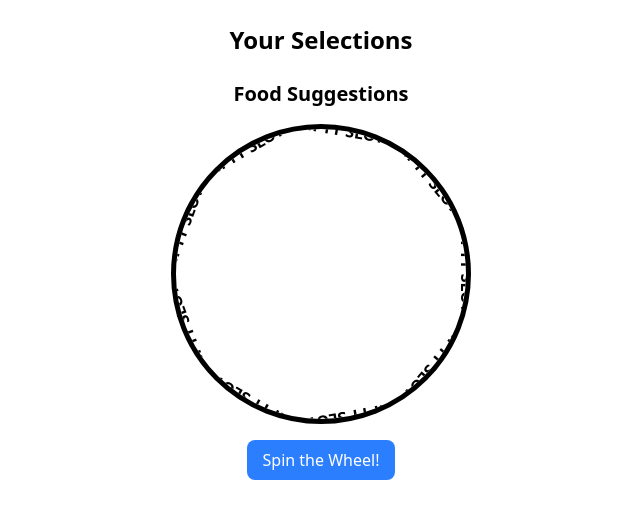
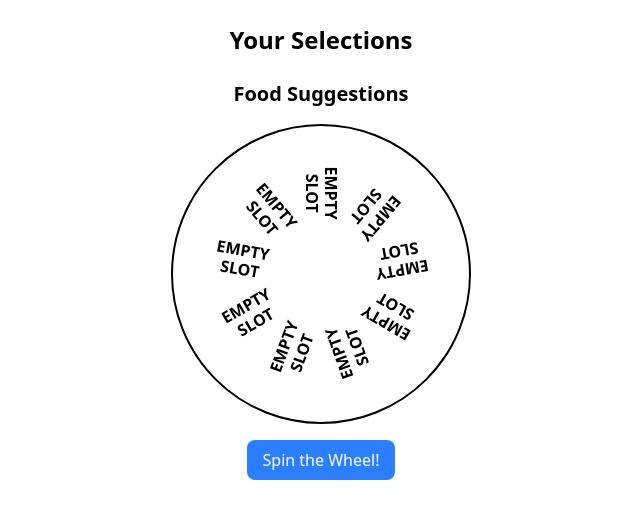
Before and after one commit to DevChiii/crave-spin, a SvelteKit app: page /roulette in a window 1280 px wide. Shown: the top 518 px of the page, without its empty margins (319-959 px from the left). Built offline with nearby package versions, Linux system fonts and the light colour scheme.

Commit message:
Fix the roulette suggestion UI problem

```diff
--- a/src/routes/roulette/+page.svelte
+++ b/src/routes/roulette/+page.svelte
@@ -9,6 +9,9 @@
   let isLoading = true; // State to track loading
   let spinDegree = 0; // Track the spin degree of the wheel
   let isSpinning = false; // To prevent continuous spinning on button click
+  /**
+	 * @type {{ name: any; id?: number; moods?: string[]; weather?: string[]; } | null}
+	 */
   let selectedFood = null; // Track the food that is chosen by the roulette
   const minimumFoodItems = 9;
 
@@ -20,7 +23,7 @@
     try {
       const response = await fetch('/data/foodDatabase.json');
       const foodDatabase = await response.json();
-      foodSuggestions = foodDatabase.foods.filter((food) =>
+      foodSuggestions = foodDatabase.foods.filter((/** @type {{ moods: string | string[]; weather: string | string[]; }} */ food) =>
         food.moods.includes($userData.mood) && food.weather.includes($userData.weather)
       );
     } catch (error) {
@@ -32,6 +35,7 @@
       if (foodSuggestions.length < minimumFoodItems) {
         const blankSlots = minimumFoodItems - foodSuggestions.length;
         for (let i = 0; i < blankSlots; i++) {
+          // @ts-ignore
           foodSuggestions.push({ name: 'Empty Slot' }); // Use a placeholder for empty slots
         }
       }
@@ -113,7 +117,7 @@
   width: 300px;
   height: 300px;
   border-radius: 50%;
-    border: 5px solid #000;
+  border: 2px solid #000;
   position: relative;
   overflow: hidden;
   transform-origin: center center;
@@ -138,11 +142,10 @@
   position: absolute;
   top: 50%;
   left: 50%;
-    width: 100%;
   text-align: center;
-    transform-origin: 0% 0%;
   font-size: 16px;
   line-height: 1.2;
+  transform-origin: center;
   display: flex;
   justify-content: center;
   align-items: center;
@@ -150,13 +153,12 @@
 
 .roulette-item span {
   display: block;
-    transform: rotate(-90deg);
   font-weight: bold;
   text-transform: uppercase;
   position: absolute;
   left: 50%;
-    top: 50%;
-    transform: translateX(-50%) translateY(-100%) rotate(90deg); /* Move text to the outer edge */
+  top: 0;  /* Reset vertical position */
+  transform: translateX(-50%) translateY(-100px) rotate(90deg);  /* Center text within the wheel */
 }
 
 .roulette-wheel .roulette-item {
@@ -164,4 +166,5 @@
   justify-content: center;
   align-items: center;
 }
+
 </style>
```
Lines whose indentation alone changed are shown as unchanged.
